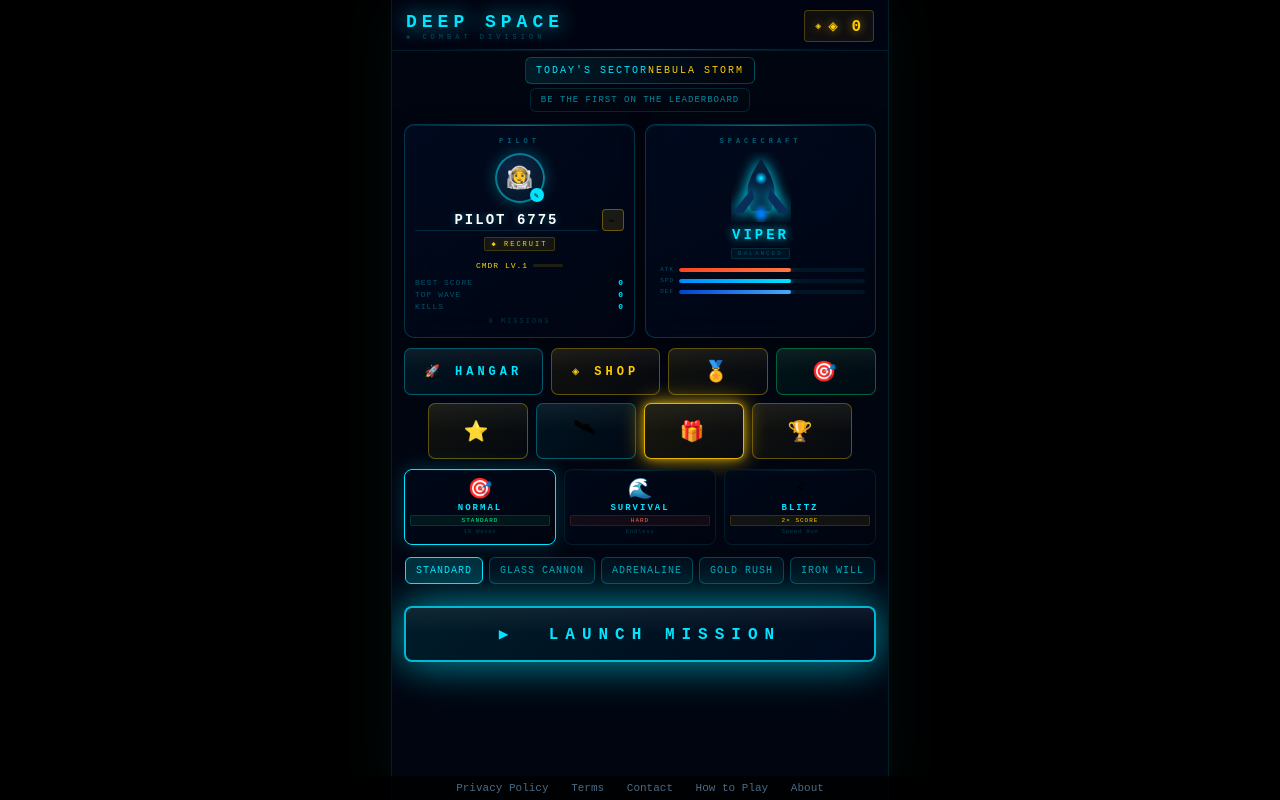
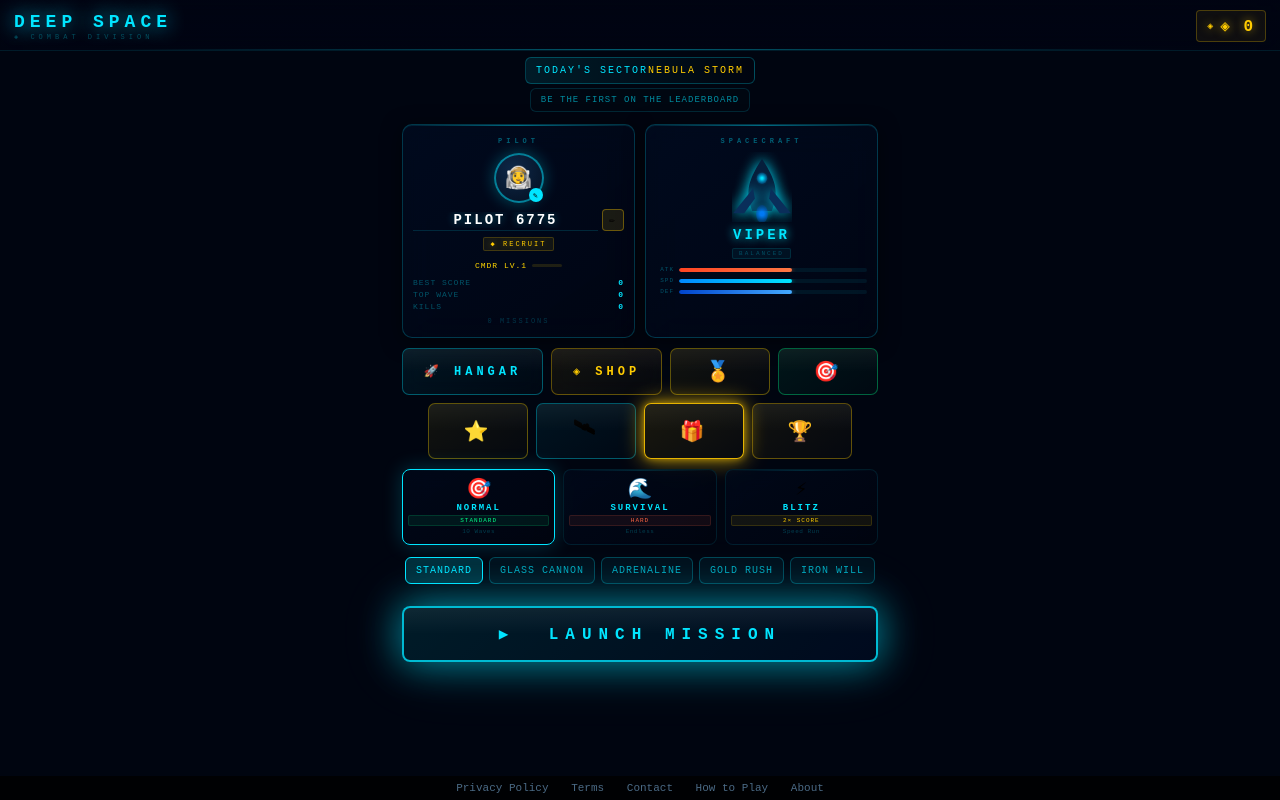
Before and after one commit to exomnia324-ai/Exomnia-super-app, a Flask app: page / in a window 1280 px wide. Run offline with Flask 3, Linux system fonts and the light colour scheme; data that the repository does not hold is empty; some libraries are stand-ins or nearby versions.

Commit message:
Refactor CSS for game layout and responsiveness
Removed comments and adjusted styles for desktop and mobile.

```diff
--- a/static/Game/Style.css
+++ b/static/Game/Style.css
@@ -40,15 +40,6 @@ body{
   padding-bottom: env(safe-area-inset-bottom, 0px);
   padding-left: env(safe-area-inset-left, 0px);
   padding-right: env(safe-area-inset-right, 0px);
-  /* ── DESKTOP / WIDE-SCREEN LETTERBOX ──
-     This game is designed as a tall, portrait play field. On a phone
-     the viewport is already that shape, so nothing changes. On a wide
-     desktop monitor, centering a capped-width column here (see #gc)
-     keeps the play field at the same proportions instead of stretching
-     it into an unplayable ultra-wide field. */
-  display:flex;
-  align-items:center;
-  justify-content:center;
 }
 
 :root{
@@ -62,18 +53,13 @@ body{
 }
 
 #gc{
-  position:relative;
-  /* Capped to a portrait-ish ratio (~0.62 wide:tall) so desktop/wide
-     screens get a centered letterboxed play field instead of a
-     stretched-out ultra-wide one. On phones (already narrower than
-     this ratio) min() keeps it at the full, unmodified width. */
-  width:min(100%, calc(100dvh * 0.62));
+  position:fixed;
+  top:0;left:0;right:0;bottom:0;
+  width:100%;
   height:100%;
-  margin:0 auto;
-  overflow:hidden;cursor:default;
+  overflow:hidden;cursor:none;
   touch-action:none;
   -webkit-touch-callout:none;
-  box-shadow:0 0 0 1px rgba(0,229,255,0.12), 0 0 60px rgba(0,229,255,0.06);
 }
 #cv{position:absolute;inset:0;width:100%;height:100%;display:block;will-change:transform;image-rendering:pixelated;visibility:hidden;}
 #ui{position:absolute;inset:0;pointer-events:none;z-index:10;will-change:contents;}
```
